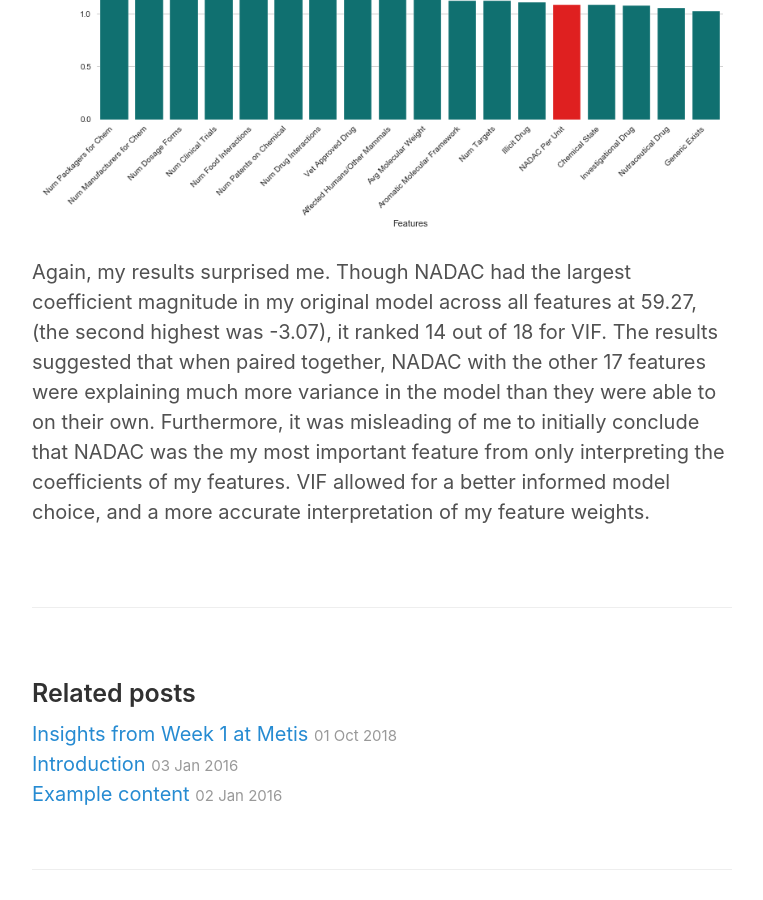
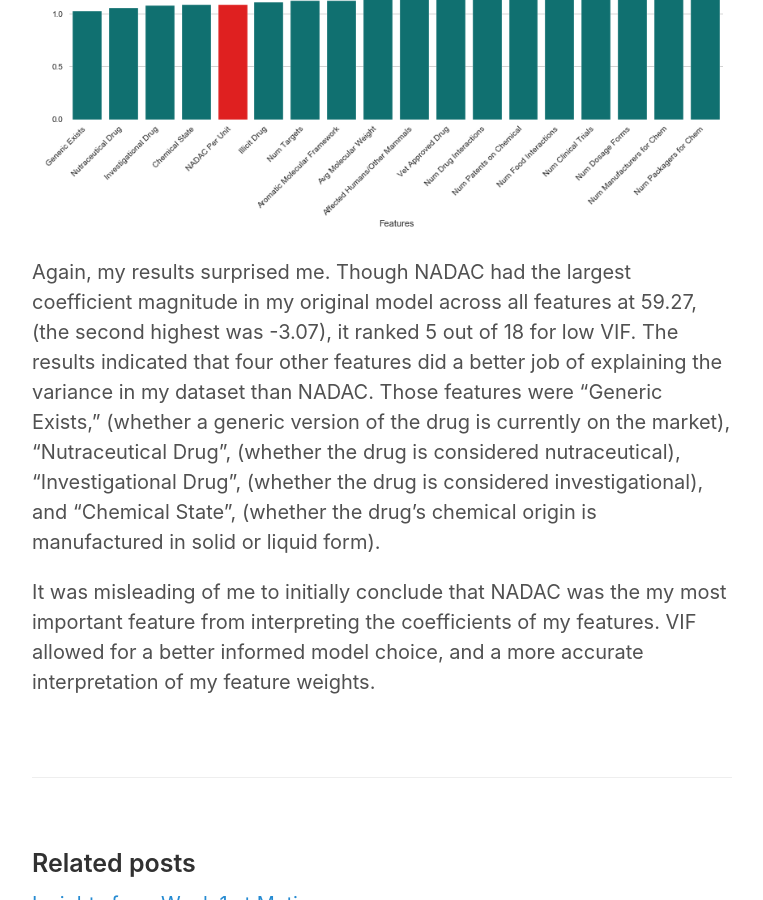
Before and after one commit to cyaris/cyaris.github.io-original, a Jekyll site: the page built from _posts/2018-10-15-post2.md, in a window 1280 px wide and 900 px high, scrolled down 2732 px. Shown: the whole window, without its empty margins (258-1021 px from the left). Built offline with Jekyll 4.4.1, drawn with Linux system fonts in a browser that asks for light colours.

Commit message:
Made changes to blogpost2.

```diff
--- a/_posts/2018-10-15-post2.md
+++ b/_posts/2018-10-15-post2.md
@@ -23,4 +23,6 @@ My answers lied within the VIF (Variance Inflation Factor) of my original model.
 
 ![VIF Feature Weights with NADAC Highlighted in Red]({{ site.url }}/images/feature_importance_w_cost.png)
 
-Again, my results surprised me. Though NADAC had the largest coefficient magnitude in my original model across all features at 59.27, (the second highest was -3.07), it ranked 14 out of 18 for VIF. The results suggested that when paired together, NADAC with the other 17 features were explaining much more variance in the model than they were able to on their own. Furthermore, it was misleading of me to initially conclude that NADAC was the my most important feature from only interpreting the coefficients of my features. VIF allowed for a better informed model choice, and a more accurate interpretation of my feature weights.
+Again, my results surprised me. Though NADAC had the largest coefficient magnitude in my original model across all features at 59.27, (the second highest was -3.07), it ranked 5 out of 18 for low VIF. The results indicated that four other features did a better job of explaining the variance in my dataset than NADAC. Those features were "Generic Exists," (whether a generic version of the drug is currently on the market), "Nutraceutical Drug", (whether the drug is considered nutraceutical), "Investigational Drug", (whether the drug is considered investigational), and "Chemical State", (whether the drug's chemical origin is manufactured in solid or liquid form).
+
+It was misleading of me to initially conclude that NADAC was the my most important feature from interpreting the coefficients of my features. VIF allowed for a better informed model choice, and a more accurate interpretation of my feature weights.
```
Also changed, not shown: images/feature_importance_w_cost.png.
